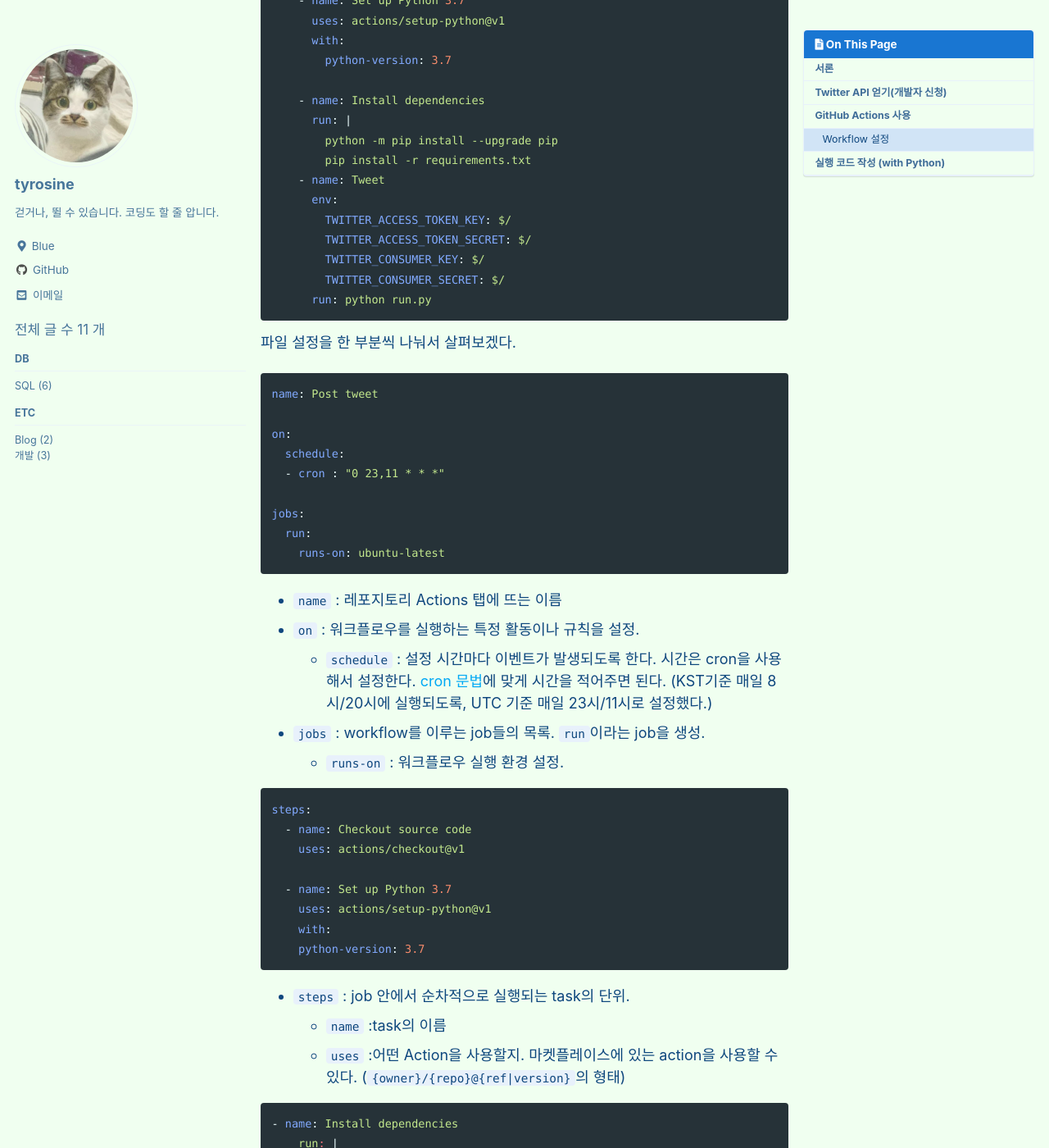
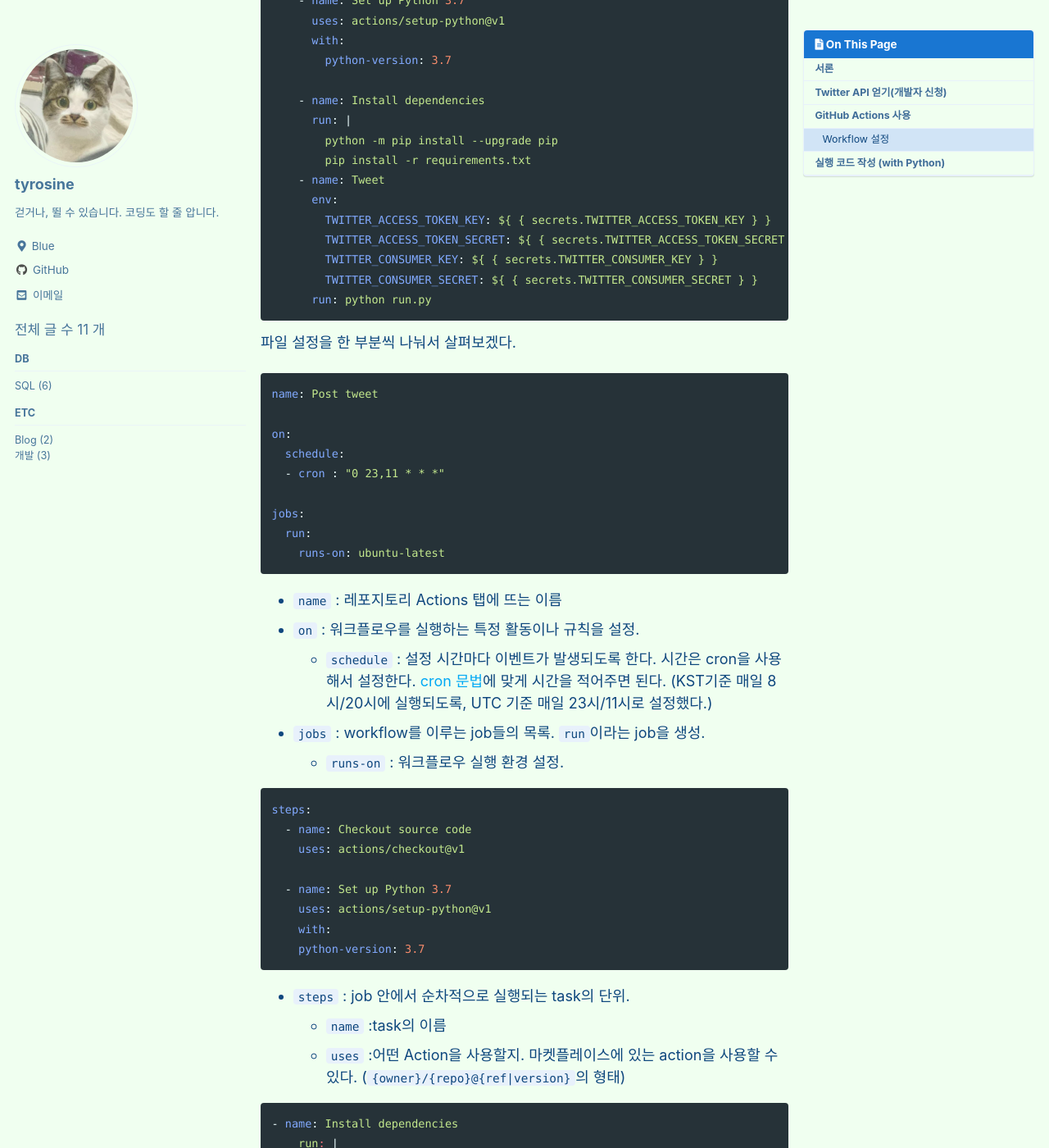
Before and after one commit to tyrosine1153/tyrosine1153.github.io, a Jekyll site: the page built from _posts/2021-10-05-Twitter-Bot.md, in a window 1280 px wide and 1400 px high, scrolled down 2484 px. Shown: the whole window at 82% size. Built offline with Jekyll 4.4.1, drawn with Linux system fonts in a browser that asks for light colours; cached includes are drawn as plain includes; comment, search, counter and statistics services are not loaded; some of the changed text lies outside the part shown.

Commit message:
Edit post - TwitterBot
중괄호가 블로그에서 보이지 않음 -> liquid 문법이 적용되어서 나오는 문제라 중괄호 사이에 공백을 넣었다

````diff
--- a/_posts/2021-10-05-Twitter-Bot.md
+++ b/_posts/2021-10-05-Twitter-Bot.md
@@ -121,10 +121,10 @@ jobs:
         pip install -r requirements.txt
     - name: Tweet
       env:
-        TWITTER_ACCESS_TOKEN_KEY: $/{{ secrets.TWITTER_ACCESS_TOKEN_KEY /}}
-        TWITTER_ACCESS_TOKEN_SECRET: $/{{ secrets.TWITTER_ACCESS_TOKEN_SECRET /}}
-        TWITTER_CONSUMER_KEY: $/{{ secrets.TWITTER_CONSUMER_KEY /}}
-        TWITTER_CONSUMER_SECRET: $/{{ secrets.TWITTER_CONSUMER_SECRET /}}
+        TWITTER_ACCESS_TOKEN_KEY: ${ { secrets.TWITTER_ACCESS_TOKEN_KEY } }
+        TWITTER_ACCESS_TOKEN_SECRET: ${ { secrets.TWITTER_ACCESS_TOKEN_SECRET } }
+        TWITTER_CONSUMER_KEY: ${ { secrets.TWITTER_CONSUMER_KEY } }
+        TWITTER_CONSUMER_SECRET: ${ { secrets.TWITTER_CONSUMER_SECRET } }
       run: python run.py
 ```
 
@@ -176,10 +176,10 @@ steps:
         pip install -r requirements.txt
 - name: Tweet
 	env:
-        TWITTER_ACCESS_TOKEN_KEY: ${{ secrets.TWITTER_ACCESS_TOKEN_KEY }}
-        TWITTER_ACCESS_TOKEN_SECRET: ${{ secrets.TWITTER_ACCESS_TOKEN_SECRET }}
-        TWITTER_CONSUMER_KEY: ${{ secrets.TWITTER_CONSUMER_KEY }}
-        TWITTER_CONSUMER_SECRET: ${{ secrets.TWITTER_CONSUMER_SECRET }}
+        TWITTER_ACCESS_TOKEN_KEY: ${ { secrets.TWITTER_ACCESS_TOKEN_KEY } }
+        TWITTER_ACCESS_TOKEN_SECRET: ${ { secrets.TWITTER_ACCESS_TOKEN_SECRET } }
+        TWITTER_CONSUMER_KEY: ${ { secrets.TWITTER_CONSUMER_KEY } }
+        TWITTER_CONSUMER_SECRET: ${ { secrets.TWITTER_CONSUMER_SECRET } }
 	run: |
 		python run.py
 ```
@@ -200,7 +200,7 @@ steps:
 
        ex) Name : TWITTER_CONSUMER_KEY, Value :123456789asdfQWER
 
-  - 이렇게 만든 깃허브 Secret 변수는 workflow 설정에서 `${{ secrets.[변수 이름] }}`으로 접근할 수 있다.
+  - 이렇게 만든 깃허브 Secret 변수는 workflow 설정에서 `${ { secrets.[변수 이름] } }`으로 접근할 수 있다.
 
 
 
````
Also changed, not shown: other parts of _posts/2021-10-05-Twitter-Bot.md (+3 -3 lines).
